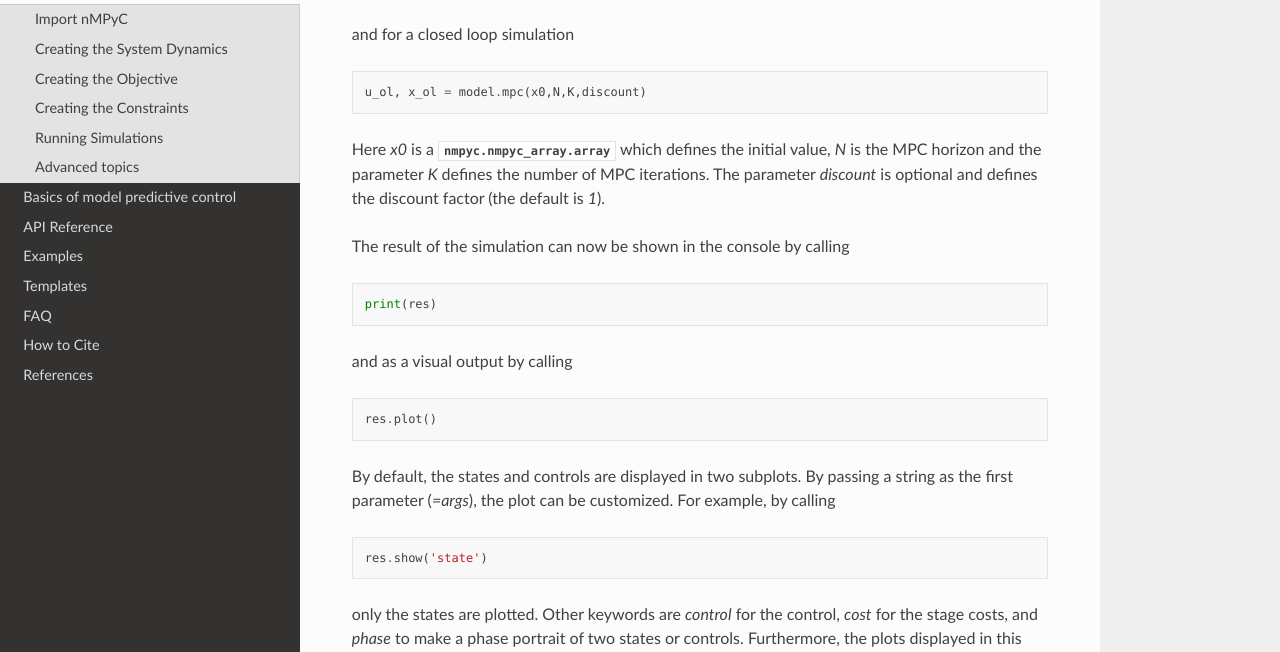
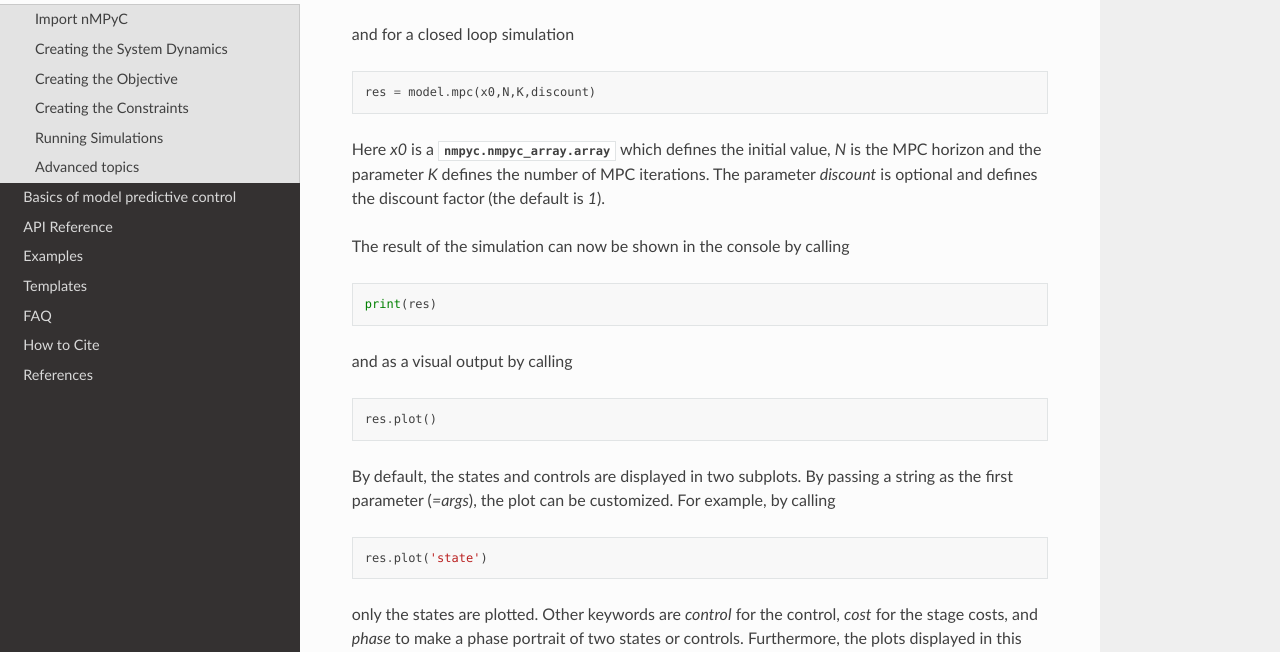
Before and after one commit to nMPyC/nmpyc, a Sphinx documentation site: the page built from docs/source/start.rst, in a window 1280 px wide and 900 px high, scrolled down 3333 px. Shown: the part 175-827 px from the top of the window. Built offline with Sphinx 7.4.7 and the Read the Docs theme 2.0.0, drawn with Linux system fonts in a browser that asks for light colours.

Commit message:
Update start.rst

```diff
--- a/docs/source/start.rst
+++ b/docs/source/start.rst
@@ -166,7 +166,7 @@ and for a closed loop simulation
 
 .. code-block:: python
 
-   u_ol, x_ol = model.mpc(x0,N,K,discount)
+   res = model.mpc(x0,N,K,discount)
 
 Here `x0` is a :py:class:`nmpyc.nmpyc_array.array` which defines the initial value, `N` is the MPC horizon and the parameter `K` defines the number of MPC iterations. The parameter `discount` is optional and defines the discount factor (the default is `1`).
 
@@ -186,7 +186,7 @@ By default, the states and controls are displayed in two subplots. By passing a
 
 .. code-block:: python
 
-   res.show('state')
+   res.plot('state')
 
 only the states are plotted. Other keywords are `control` for the control, `cost` for the stage costs, and `phase` to make a phase portrait of two states or controls.
 Furthermore, the plots displayed in this way can be additionally adjusted by further prameters, see :py:meth:`nmpyc.result.result.plot`.
```
